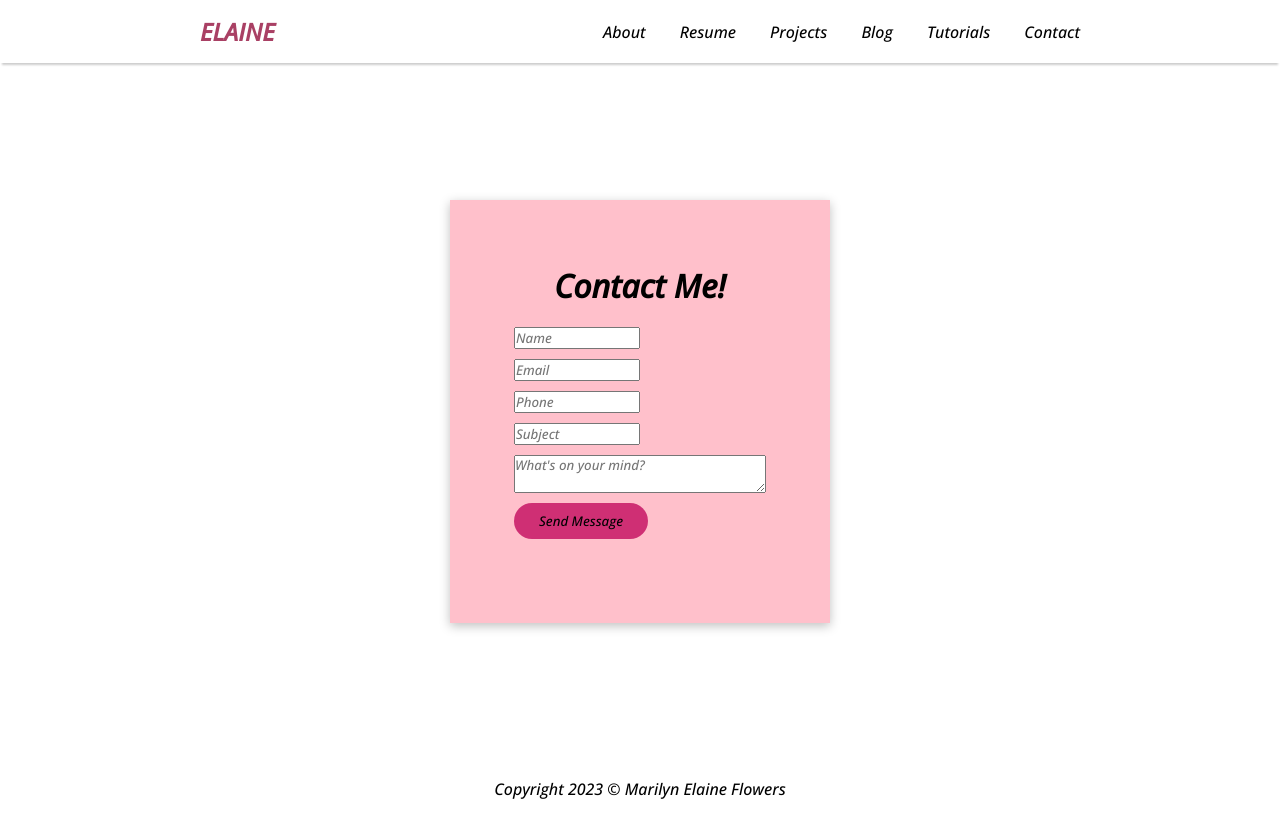
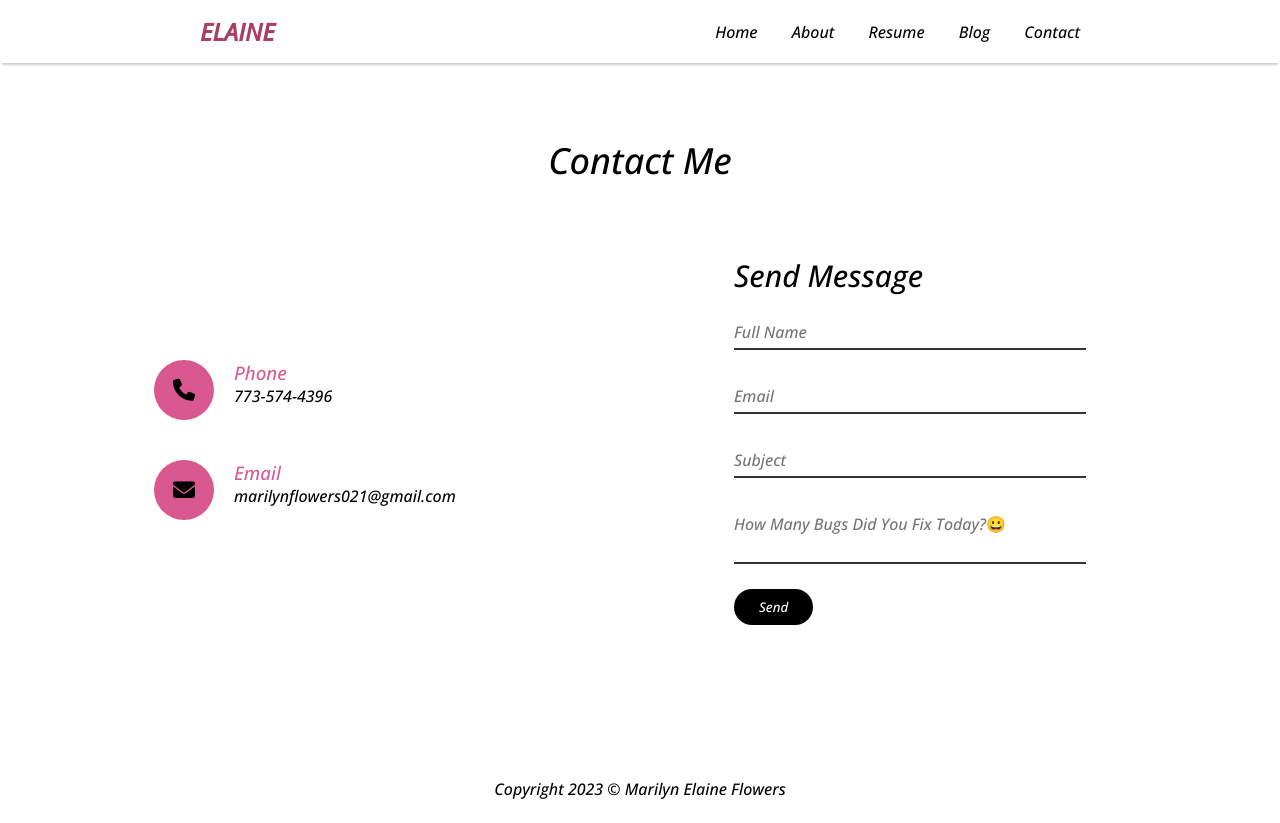
Before and after one commit to mflowers1395/Elaine, a Django app: page /contact/ in a window 1280 px wide. After the commit the page ends 799 px from the top, so only its background shows below. Run offline with Django 4.2, Linux system fonts and the light colour scheme; some libraries are stand-ins or nearby versions.

Commit message:
Fixing css bug

```diff
--- a/Elaine/static/css/style.css
+++ b/Elaine/static/css/style.css
@@ -81,7 +81,7 @@ header .navigation .navigation-items a:hover:before {
 
 .home-images img{
     width: 60%;
-    height: 60%;
+    height: auto;
     margin-bottom: 40px;
     box-shadow: 0 0 30px 6px rgba(207, 47, 116);
     border-radius: 50%;
@@ -108,33 +108,36 @@ section {
 .home .content {
     z-index: 888;
     width: 50%;
+    height: auto;
     margin-top: 10px;
 }
 
 .home .content h1 {
+    white-space: normal;
     font-size: 4em;
     font-weight: 900;
     text-transform: uppercase;
     letter-spacing: 5px;
     line-height: 75px;
     margin-bottom: 40px;
+    color:rgba(207, 47, 116);
 }
 
 .home .content p {
+    white-space: normal;
     margin-bottom: 65px;
 }
 
 
 
 button {
-    background-color: rgba(207, 47, 116);
     padding: 9px 25px;
     border: none;
     border-radius: 50px;
     cursor: pointer;
     transition: all 0.3s ease 0s;
+}
 
-}
 
 button:hover,
 .home .content a:hover {
@@ -143,14 +146,14 @@ button:hover,
 }
 
 .home .content a {
-    background-color: rgba(207, 47, 116);
+    background-color: black;
     padding: 9px 25px;
     border: none;
     border-radius: 50px;
     cursor: pointer;
     transition: all 0.3s ease 0s;
     text-decoration: none;
-    color: #000;
+    color: white;
 
 }
 
@@ -215,7 +218,7 @@ button:hover,
 }
 
 .blog-box{
-    width:350px;
+    width:310px;
     background-color: #ffffff;
     border: 1px solid #ececec;
     margin: 20px;
@@ -291,98 +294,144 @@ button:hover,
 
 /* About */
 
-
-.about{
-    height:100vh;
-    display: flex;
-    align-items: center;
+.profile{
+    width: 50%;
+    border-radius: 8px;
 }
 
-.about-container{
-    width: 100%;
-    max-width: 1160px;
-    margin: 0 auto;
-    padding: 0 auto;
-    background-color: pink;
-
+.aboutcontainer{
+    display: flex;
 }
 
-.grid{
-    display: grid;
-    grid-template-columns: repeat(2, 1fr);
-    gap: 2.5rem;
-    align-items: center;
-    justify-content:center;
-
-}
-
-.left img{
-    max-width: 100%;
-    height: auto;
-    vertical-align: middle;
-
-}
-
-.right > *{
-    margin-bottom: 1.1rem;
-}
-
-:root{
-    --color:rgba(207, 47, 116);
-}
-.right h4{
-    font-weight: 500;
-    background: var(--color);
-    display:inline-block;
-    padding: 5px 15px;
-    font-size: 16px;
-    border-radius: 4px;
-
-}
-
-.right h1{
-    font-size: 2rem;
-    font-weight: 800;
-}
-
-.right p{
-    text-align: justify;
-}
 
 /* About */
 
 /* Contact Form */
 
-.contact-container{
-    max-width: 900px;
-    margin: 200px 450px;
-    padding: 5%;
-    text-align: center;
-    background-color: pink;
-    box-shadow: 0 3px 10px rgb(0 0 0 / 0.25);
-}
-
-.contact-container form{
-    max-width: 500px;
-    margin: 0 auto;
-    text-align: left;
-    padding: 20px 0;
-}
-
-.contact-container textarea{
-    display: block;
-    margin-bottom: 10px;
-    width: 100%
+.contact{
+    position:relative;
+    min-height: 100vh;
+    padding: 50px 100px;
+    display:flex;
+    justify-content: center;
+    align-items: center;
+    flex-direction: column;
 
 }
 
-.contact-container input{
-    display: block;
-    margin-bottom: 10px;
+.contact .contact-content{
+    max-width: 800px;
+    text-align: center;
+
+}
+
+.contact .contact-content h2{
+    font-size: 36px;
+    font-weight:500;
+    color: black;
+}
+
+.contact .contact-content p{
+    font-weight:300;
+    color: black;
+}
+
+.contact-container{
+   width:100%;
+   display: flex;
+   justify-content: center;
+   align-items: center;
+   margin-top: 30px;
+}
+
+.contact-container .contactInfo{
     width: 50%;
+    display:flex;
+    flex-direction: column;
+
+}
+
+.contact-container .contactInfo .box{
+    position: relative;
+    padding: 20px 0;
+    display: flex;
+
+}
+
+.contact-container .contactInfo .box .icon{
+    min-width: 60px;
+    height: 60px;
+    background-color: rgba(207, 47, 116, 0.8);
+    display: flex;
+    justify-content: center;
+    align-items: center;
+    border-radius: 50%;
+    font-size: 22px;
+}
+
+.contact-container .contactInfo .box .text{
+
+    display: flex;
+    margin-left: 20px;
+    font-size: 16px;
+    color: black;
+    flex-direction: column;
+    font-weight: 300;
+}
+
+.contact-container .contactInfo .box .text h3{
+    font-weight: 500;
+    color: rgba(207, 47, 116, 0.8);
+
+}
+
+.contact-container .contactForm button:hover {
+    background-color: rgba(207, 47, 116, 0.8);
+
 }
 
 
+.contact-container .contactForm button{
+    background-color: black;
+    padding: 9px 25px;
+    border: none;
+    border-radius: 50px;
+    cursor: pointer;
+    transition: all 0.3s ease 0s;
+    text-decoration: none;
+    color: white;
+
+}
+
+.contactForm{
+    width: 40%;
+    padding: 40px;
+}
+
+.contactForm h2{
+    font-size: 30px;
+    color: black;
+    font-weight: 500;
+}
+
+.contactForm .inputBox{
+    position: relative;
+    width: 100%;
+    margin-top: 10px;
+}
+
+.contactForm .inputBox input,
+.contactForm .inputBox textarea{
+    width: 100%;
+    padding: 5px 0;
+    font-size: 16px;
+    margin: 10px 0;
+    border: none;
+    border-bottom: 2px solid #333;
+    outline: none;
+    resize: none;
+
+}
 
 /* Contact Form */
 
--- a/Elaine/templates/base.html
+++ b/Elaine/templates/base.html
@@ -5,7 +5,8 @@
     {% load static %}
     <link rel="stylesheet" type="text/css" href="{% static 'css/style.css' %}" />
     <script type="text/javascript" src="{% static 'js/javascript.js' %}"></script>
-    <link rel="stylesheet" href="https://cdnjs.cloudflare.com/ajax/libs/font-awesome/4.7.0/css/font-awesome.min.css">
+    <script src="https://kit.fontawesome.com/81080d6f23.js" crossorigin="anonymous"></script>
+    <link rel="stylesheet" href="https://cdn.jsdelivr.net/npm/@fortawesome/fontawesome-free@6.2.1/css/fontawesome.min.css" integrity="sha384-QYIZto+st3yW+o8+5OHfT6S482Zsvz2WfOzpFSXMF9zqeLcFV0/wlZpMtyFcZALm" crossorigin="anonymous">
     <meta charset="utf-8">
     <title>{% block title %} Elaine {% endblock %}</title>
 </head>
@@ -16,14 +17,11 @@
         <a href="{% url 'index' %}" class="brand">Elaine</a>
         <div class="navigation">
             <div class="navigation-items">
+                <a href="{% url 'index' %}">Home</a>
                 <a href="{% url 'about' %}">About</a>
                 <a href="{% url 'resume' %}">Resume</a>
-                <a href="{% url 'projects' %}">Projects</a>
                 <a href="{% url 'blog' %}">Blog</a>
-                <a href="{% url 'tutorials' %}">Tutorials</a>
                 <a  href="{% url 'contact' %}">Contact</a>
-
-
             </div>
 
         </div>
--- a/Elaine/templates/blog.html
+++ b/Elaine/templates/blog.html
@@ -12,7 +12,6 @@
 
     <div class="blog-container">
 
-        <!--BOX 1---------------------->
         <div class="blog-box">
             <div class="blog-img">
                 <img src="{% static 'images/butterfly.png' %}" alt="blog">
--- a/Elaine/templates/contact.html
+++ b/Elaine/templates/contact.html
@@ -3,21 +3,56 @@
 {% block title %} Contact {% endblock %}
 
 {% block content %}
-<div class="contact-container">
-    <h1> Contact Me! </h1>
-    <form onsubmit="sendEmail(); reset(); return false;">
-        <input type="text" placeholder="Name">
-        <input type="email" placeholder="Email">
-        <input type="text" placeholder="Phone">
-        <input type="text" placeholder="Subject">
-        <textarea type="text" placeholder="What's on your mind?"></textarea>
-        <button type="submit" value="Submit"> Send Message</button>
 
-    </form>
-</div>
+<section class="contact">
+    <div class="contact-content">
+        <h2>Contact Me</h2>
+    </div>
+    <div class="contact-container">
+        <div class="contactInfo">
+            <div class="box">
+                <div class="icon"><i class="fa fa-phone" aria-hidden="true"></i>
 
-<script src="https://smtpjs.com/v3/smtp.js"> </script>
-<script>
+                </div>
+                <div class="text">
+                <h3>Phone</h3>
+                <p>773-574-4396</p>
+            </div>
+            </div>
 
-</script>
+            <div class="box">
+                <div class="icon"><i class="fa fa-envelope" aria-hidden="true"></i>
+                </div>
+                <div class="text">
+                <h3>Email</h3>
+                <p>marilynflowers021@gmail.com</p>
+            </div>
+            </div>
+        </div>
+        <div class="contactForm">
+            <form action="https://formsubmit.co/marilynflowers021@gmail.com" method="POST">
+                <h2> Send Message</h2>
+                <div class="inputBox">
+                    <input type="text" name="" required="required" placeholder="Full Name">
+                </div>
+
+                <div class="inputBox">
+                    <input type="text" name="" required="required" placeholder="Email">
+                </div>
+
+                <div class="inputBox">
+                    <input type="text" name="" required="required" placeholder="Subject">
+                </div>
+
+                <div class="inputBox">
+                    <textarea type="text" placeholder="How Many Bugs Did You Fix Today?😀"></textarea>
+                </div>
+                <div class="inputBox">
+                <button type="submit" value="Submit"> Send</button>
+                </div>
+            </form>
+        </div>
+    </div>
+</section>
+
 {% endblock %}
--- a/Elaine/templates/index.html
+++ b/Elaine/templates/index.html
@@ -11,11 +11,9 @@
         <a href="{% url 'about' %}">Read More</a>
     </div>
 
+
 </section>
 
-<div class="home-images">
-    <img src="{% static 'images/Speaker.png' %}">
-</div>
 
 
 {% endblock %}
```
Also changed, not shown: Elaine/templates/about.html (+17 -15 lines).
